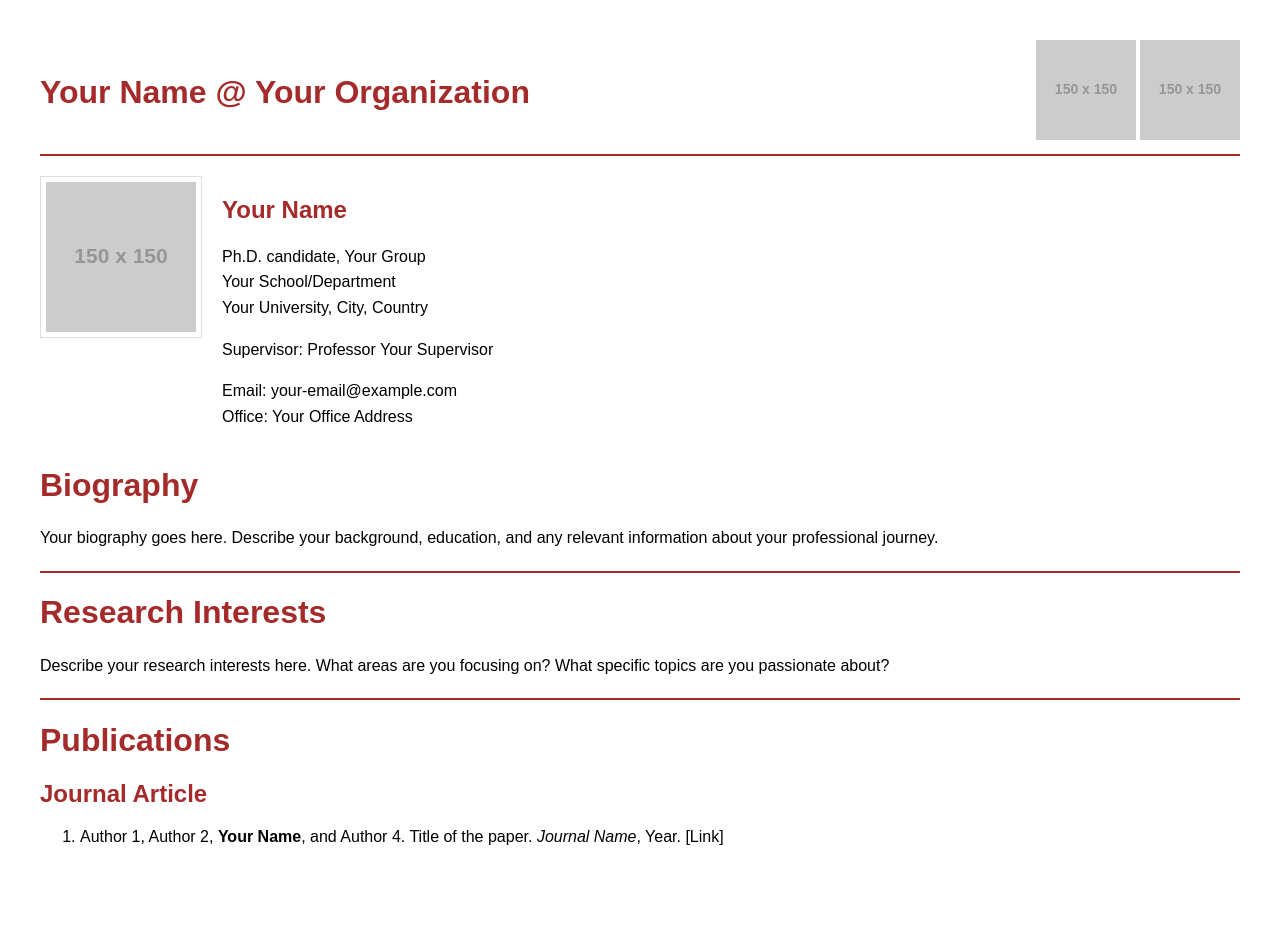
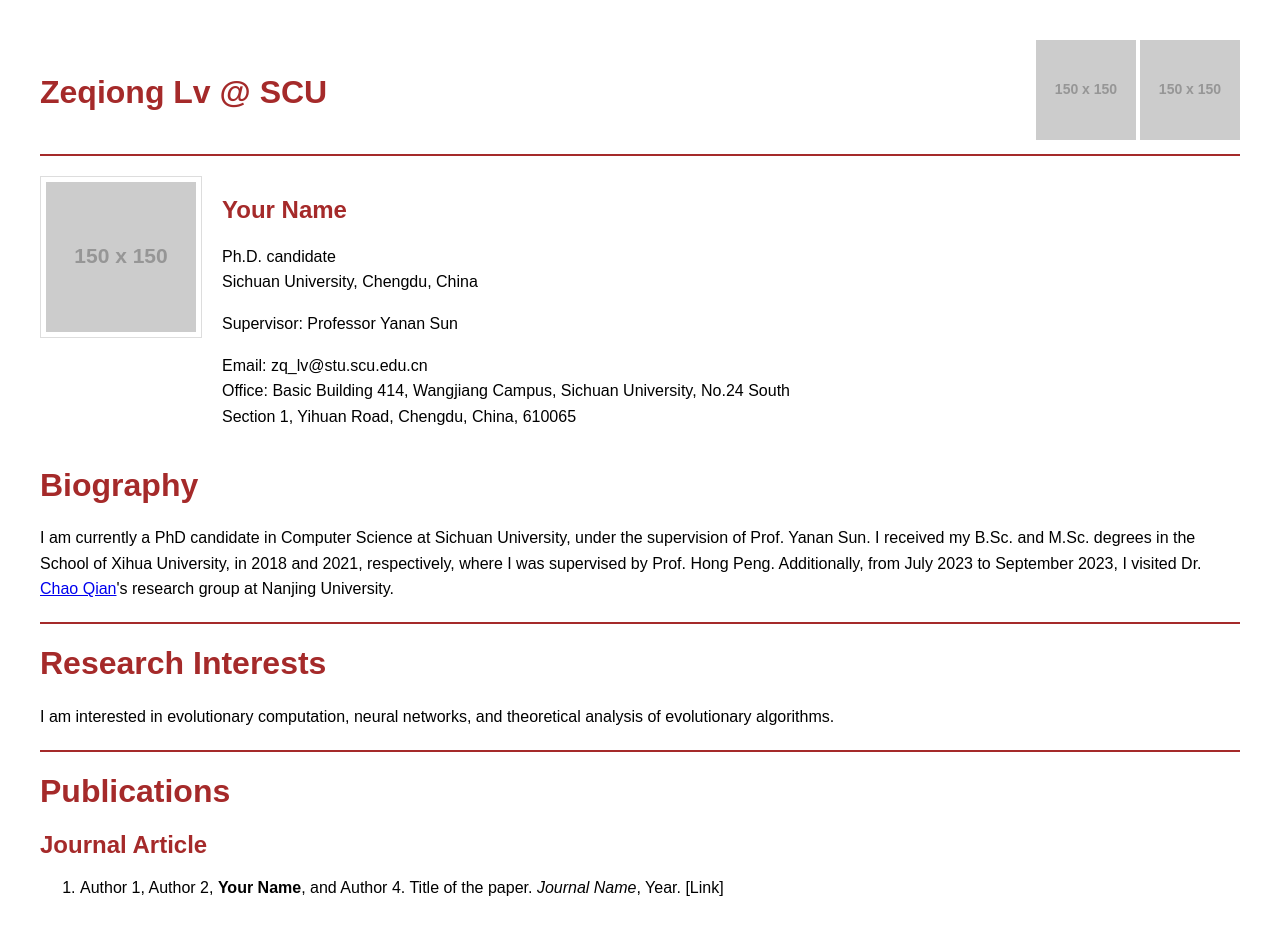
Before and after one commit to lzqJune/ZeqiongLv, a plain HTML site: page index.html in a window 1280 px wide. Before the commit the page ends 886 px from the top, so only its background shows below. Drawn offline with Linux system fonts and the light colour scheme; placeholder pictures from the web are drawn by us.

Commit message:
Update index.html

```diff
--- a/index.html
+++ b/index.html
@@ -53,7 +53,7 @@
 <body>
     <div class="header">
         <div>
-            <h1>Your Name @ Your Organization</h1>
+            <h1>Zeqiong Lv @ SCU</h1>
         </div>
         <div>
             <img src="https://via.placeholder.com/150" alt="Organization Logo">
@@ -65,24 +65,23 @@
         <img src="https://via.placeholder.com/150" alt="Your Photo">
         <div>
             <h2>Your Name</h2>
-            <p>Ph.D. candidate, Your Group<br>
-            Your School/Department<br>
-            Your University, City, Country</p>
-            <p>Supervisor: Professor Your Supervisor</p>
+            <p>Ph.D. candidate<br>
+            Sichuan University, Chengdu, China</p>
+            <p>Supervisor: Professor Yanan Sun</p>
             <div class="contact-info">
-                <p>Email: your-email@example.com<br>
-                Office: Your Office Address</p>
+                <p>Email: zq_lv@stu.scu.edu.cn<br>
+                Office: Basic Building 414, Wangjiang Campus, Sichuan University, No.24 South Section 1, Yihuan Road, Chengdu, China, 610065</p>
             </div>
         </div>
     </div>
 
     <h1>Biography</h1>
-    <p>Your biography goes here. Describe your background, education, and any relevant information about your professional journey.</p>
+    <p> I am currently a PhD candidate in Computer Science at Sichuan University, under the supervision of Prof. Yanan Sun. I received my B.Sc. and M.Sc. degrees in the School of Xihua University, in 2018 and 2021, respectively, where I was supervised by Prof. Hong Peng. Additionally, from July 2023 to September 2023, I visited Dr. <a href="https://www.lamda.nju.edu.cn/qianc/">Chao Qian</a>'s research group at Nanjing University.</p>
 
     <hr>
 
     <h1>Research Interests</h1>
-    <p>Describe your research interests here. What areas are you focusing on? What specific topics are you passionate about?</p>
+    <p>I am interested in evolutionary computation, neural networks, and theoretical analysis of evolutionary algorithms.</p>
 
     <hr>
 
```
